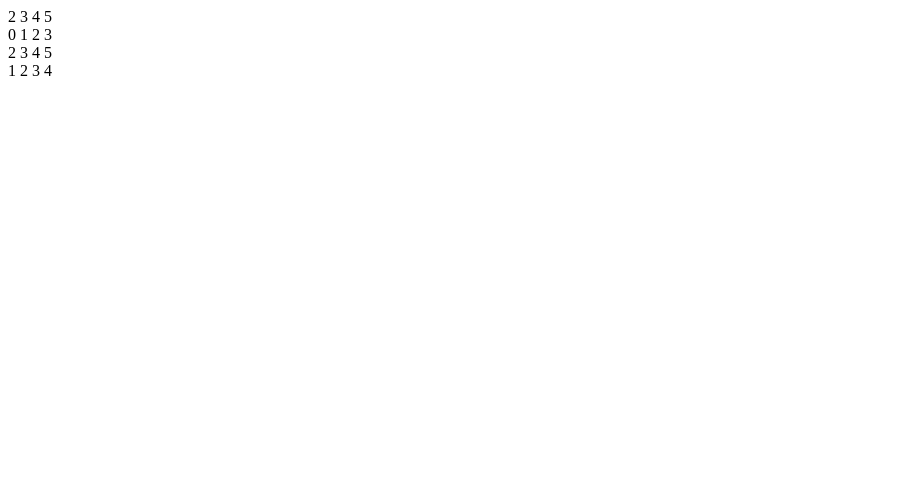
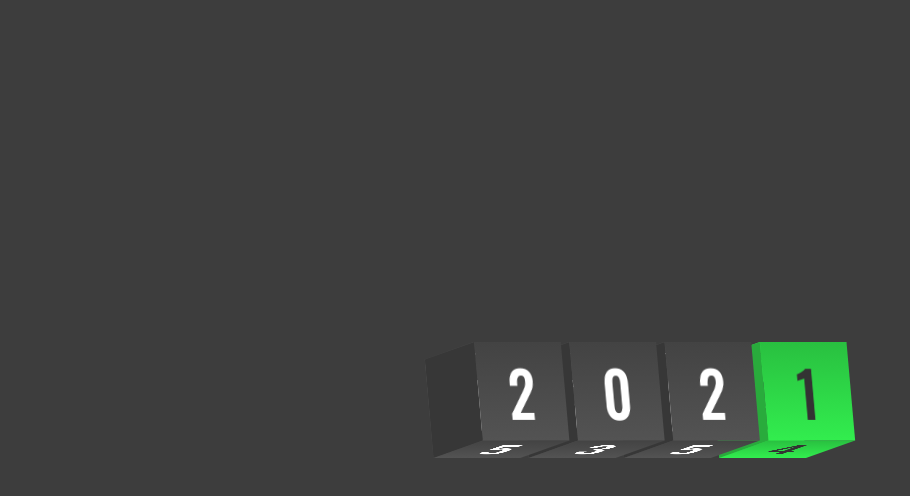
Before and after one commit to limgaeun/practice, a plain HTML site: page index.html in a window 1280 px wide. Shown: the whole page, without its empty margins (0-910 px from the left). Drawn offline with nearby package versions, Linux system fonts and the light colour scheme.

Commit message:
Update main.css

```diff
--- a/main.css
+++ b/main.css
@@ -1,7 +1,75 @@
-.alert-box {
-    background: #aba8f4;
-    color: #4646b4;
-    padding: 20px;
-    border-radius: 5px;
-    display: none;
+@import url('https://fonts.googleapis.com/css2?family=Oswald:wght@500;600;700&display=swap');
+*
+{
+    margin: 0;
+    padding: 0;
+    box-sizing: border-box;
+    font-family: 'Oswald', sans-serif;
 }
+body
+{
+    display: flex;
+    justify-content: center;
+    align-items: center;
+    min-height: 100vh;
+    background: #3d3d3d;
+}
+.container
+{
+    display: flex;
+    transform-style: preserve-3d;
+    gap: 10px;
+    transform: rotateY(30deg) rotateX(10deg);
+}
+.container .text
+{
+    position: relative;
+    width: 100px;
+    height: 100px;
+    transform-style: preserve-3d;
+    transition: 2.5s ease-in-out;
+    transition-delay: calc(0.25s * var(--j));
+}
+.container:hover .text
+{
+    transform: rotateX(-360deg);
+}
+.container:hover .text:last-child
+{
+    transform: rotateX(630deg);
+}
+.container .text::before
+{
+    content: '';
+    position: absolute;
+    width: 100%;
+    height: 100%;
+    background: #373737;
+    transform-origin: left;
+    transform: rotateY(90deg) translateX(-50px);
+}
+.container .text:last-child:before
+{
+    background: #29ab3c;
+}
+.container .text span
+{
+    position:absolute;
+    top: 0;
+    left: 0;
+    width: 100%;
+    height: 100%;
+    background: linear-gradient(#434343, #535353);
+    display: flex;
+    justify-content: center;
+    align-items: center;
+    font-size: 4em;
+    color: #fff;
+    transform-style: preserve-3d;
+    transform: rotateX(calc(90deg * var(--i))) translateZ(50px);
+}
+.container .text:last-child span
+{
+    background: linear-gradient(#29c040, #32ed4e);
+    color: #333;
+}
```
